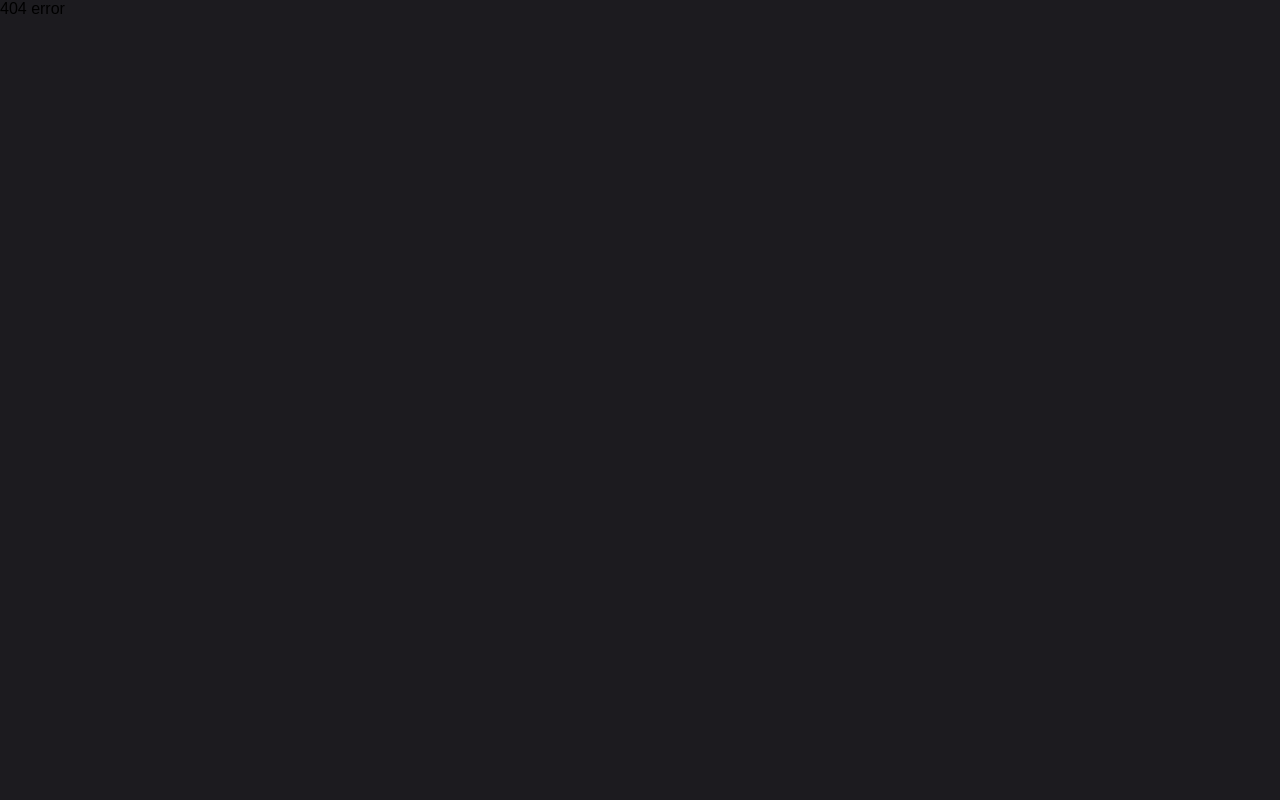
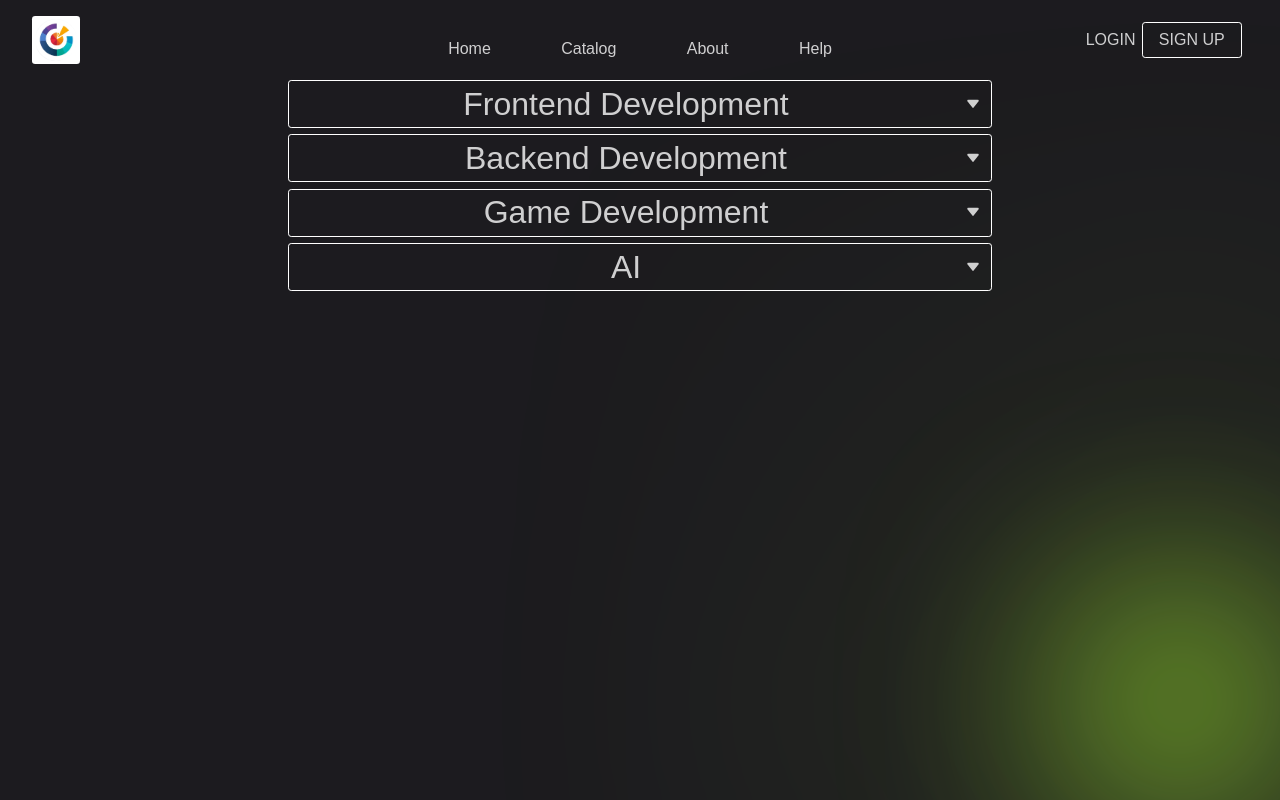
Before and after one commit to Aivanii/codeCollector, a React (Vite) app: page /catalog in a window 1280 px wide. Before the commit this address had no page. Built offline with nearby package versions, Linux system fonts and the light colour scheme.

Commit message:
added preCatalogPage

```diff
--- a/package.json
+++ b/package.json
@@ -16,7 +16,8 @@
     "react-dom": "^18.3.1",
     "react-router-dom": "^6.26.2",
     "styled": "^1.0.0",
-    "styled-components": "^6.1.13"
+    "styled-components": "^6.1.13",
+    "uuid": "^10.0.0"
   },
   "devDependencies": {
     "@eslint/js": "^9.9.0",
--- a/src/Components/Header/Header.jsx
+++ b/src/Components/Header/Header.jsx
@@ -8,16 +8,16 @@ export default function Header() {
             <ImgHolder href="/">
                 <Img src="../icons/logo.png"></Img>
             </ImgHolder>
-
+            <nav>
                 <ListContainer>
                     <ListElem>
-                        <Btn>
+                        <Btn href = "/">
                             Home
                         </Btn>
                     </ListElem>
                     <ListElem>
-                        <Btn>
-                            Catalogue
+                        <Btn href = "/catalog">
+                            Catalog
                         </Btn>
                     </ListElem>
                     <ListElem>
@@ -31,7 +31,7 @@ export default function Header() {
                         </Btn>
                     </ListElem>
                 </ListContainer>
-
+            </nav>
             {!isLogged
                 ? <AccountBtnsContainer>
                     <Btn href="#">LOGIN</Btn>
--- /dev/null
+++ b/src/Components/PLBtns/HideAndShowLists.js
@@ -0,0 +1,24 @@
+'use strict';
+const menus = document.querySelectorAll('.ListContainer');
+const PrLnBtns = document.querySelectorAll('.ListButton');
+for(let i = 0; i < PrLnBtns.length; i++){
+    PrLnBtns[i].addEventListener('click', () => {
+        PrLnBtns[i].classList.toggle('active')
+        if(PrLnBtns[i].classList.contains('active')){
+            PrLnBtns[i].setAttribute('aria-expanded', 'true');
+            menus[i].setAttribute('aria-hidden', 'false');
+            menus[i].style.height = "100%";
+            menus[i].style.lineHeight = "1.2";
+            menus[i].style.opacity = "1";
+        }else{
+            PrLnBtns[i].setAttribute('aria-expanded', 'false');
+            menus[i].setAttribute('aria-hidden', 'true');
+            menus[i].style.height = "0";
+            menus[i].style.lineHeight = "0";
+            menus[i].style.opacity = "0";
+        }
+    });
+    menus[i].style.height = "0";
+    menus[i].style.lineHeight = "0";
+    menus[i].style.opacity = "0";
+}
--- /dev/null
+++ b/src/Components/PLBtns/PLBtns.jsx
@@ -0,0 +1,75 @@
+import { useEffect } from "react";
+import { Container, Button, ListContainer, ListElem, ListElemLink, DownBtn } from "./PLBtnsStyles";
+
+const BtnLists =
+{
+    "Frontend Development":
+        [
+            "JS",
+            "React"
+        ],
+    "Backend Development":
+        [
+            "Python",
+            "Java",
+            "Ruby",
+            "Fortran"
+        ],
+    "Game Development":
+        [
+            "C#",
+            "C++",
+            "Lua"
+        ],
+    "AI":
+        [
+            "Python"
+        ],
+};
+
+export default function PLBtns() {
+    let BtnsObjs = [];
+
+    for (let elem in BtnLists) {
+        BtnsObjs.push(
+            <Container key={elem}>
+                <Button className="ListButton" aria-expanded="false" aria-controls="list">
+                    {elem}
+                    <DownBtn></DownBtn>
+                </Button>
+
+                <ListContainer className="ListContainer" aria-hidden="true">
+
+                    {BtnLists[elem].map(newLi => {
+                        return (
+                            <ListElem key={newLi}>
+                                <ListElemLink className = "ListElemLink">
+                                    {newLi}
+                                </ListElemLink>
+                            </ListElem>
+                        );
+                    })}
+
+
+                </ListContainer>
+            </Container>
+        );
+    }
+
+    useEffect(() => {
+        const createScript = async () => {
+            const script = document.createElement('script');
+            script.src = "src/Components/PLBtns/HideAndShowLists.js";
+            script.async = true;
+            script.type = "module";
+            document.body.appendChild(script);
+        }
+        if(!document.querySelector(`script[src="src/Components/PLBtns/HideAndShowLists.js"]`)) createScript();
+    }, []);
+
+    return (
+        <Container>
+            {BtnsObjs}
+        </Container>
+    );
+}
--- /dev/null
+++ b/src/Components/PLBtns/PLBtnsStyles.jsx
@@ -0,0 +1,77 @@
+import styled from "styled-components";
+
+export const Container = styled.div`
+    width: clamp(40rem, 55vw, 60rem);
+    margin: auto;
+    display: flex;
+    justify-content: center;
+    flex-direction: column;
+`;
+
+export const Button = styled.button`
+    height: 3rem;
+    width: 100%;
+    font-size: 2rem;
+    background: none;
+    border-radius: .2rem;
+    border: 1px solid white;
+    color: #ffffffca;
+    cursor: pointer;
+    transition: color .2s;
+    &:hover{
+        color: white;
+    }
+    &:active ~ .ListContainer {
+        line-height: 1.2;
+        color: currentColor;
+    }
+`;
+
+export const ListContainer = styled.ul`
+  position: relative;
+  display: grid;
+  margin-block-start: 0.5lh;
+  background-color: none;
+  height: 0;
+  overflow: hidden;
+  list-style-type: none;
+  transition: height .6s, line-height .5s, opacity .5s;
+  margin-bottom: .4rem;
+  cursor: pointer;
+`;
+
+export const ListElem = styled.li`
+    overflow: hidden;
+    color: #ffffffca;
+    cursor: pointer;
+    transition: color .4s;
+    margin: .2rem;
+    &:hover{
+        color: white;
+    }
+`;
+
+export const ListElemLink = styled.a`
+    display: block;
+    width: 100%;
+    text-align: center;
+    padding: .2rem;
+    background: #ffffff22;
+    border-radius: .2rem;
+`;
+const Svg = styled.svg`
+    float: right;
+    border-radius: 50%;
+    padding: .2rem;
+    margin: 0.5rem 0.5rem 0 0;
+`;
+export const DownBtn = () => (
+    <Svg width="20px" height="20px" viewBox="0 0 16 16" version="1.1" xmlns="http://www.w3.org/2000/svg" xmlnsXlink="http://www.w3.org/1999/xlink">
+        <defs></defs>
+        <g id="Icons with numbers" stroke="none" strokeWidth="1" fill="none" fillRule="evenodd">
+            <g id="Group" transform="translate(-336.000000, -336.000000)" fill="#ffffffca">
+                <path d="M344,339 L352,349 L336,349 L344,339 Z M344,339" id="Triangle 185 copy" transform="translate(344.000000, 344.000000) scale(1, -1) translate(-344.000000, -344.000000) "></path>
+            </g>
+        </g>
+    </Svg>
+);
--- a/src/main.jsx
+++ b/src/main.jsx
@@ -9,19 +9,24 @@ import {
 
 //routes
 import Index from './pages/index.jsx';
+import Catalog from './pages/Catalog.jsx';
 //
 
-const indexPage = createBrowserRouter([
+const Route = createBrowserRouter([
 	{
 		path: '/',
 		element: <Index />,
 		errorElement: <ErrorPage404 />
 	},
-
+	{
+		path: '/catalog',
+		element: <Catalog />,
+		errorElement: <ErrorPage404 />
+	},
 ]);
 
 ReactDOM.createRoot(document.querySelector("#root")).render(
 	<React.StrictMode>
-		<RouterProvider router={indexPage} />
+		<RouterProvider router={Route} />
 	</React.StrictMode>
 );
--- /dev/null
+++ b/src/pages/Catalog.jsx
@@ -0,0 +1,15 @@
+import Header from "../Components/Header/Header";
+import BgCircles from "../Components/BackgroundCirclies/BgCircles";
+import PLBtns from "../Components/PLBtns/PLBtns";
+export default function Catalog() {
+
+    return (
+        <>
+        <Header></Header>
+
+        <PLBtns></PLBtns>
+
+        <BgCircles></BgCircles>
+        </>
+    );
+}
```
Also changed, not shown: 1 other file (tests, documents, lock files or other folders).
